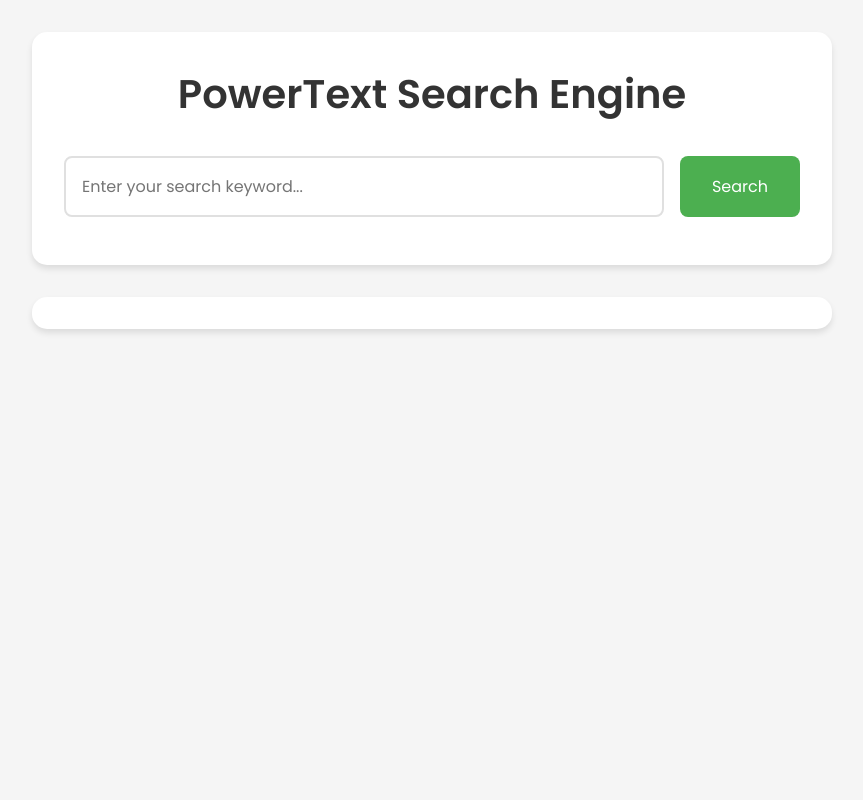
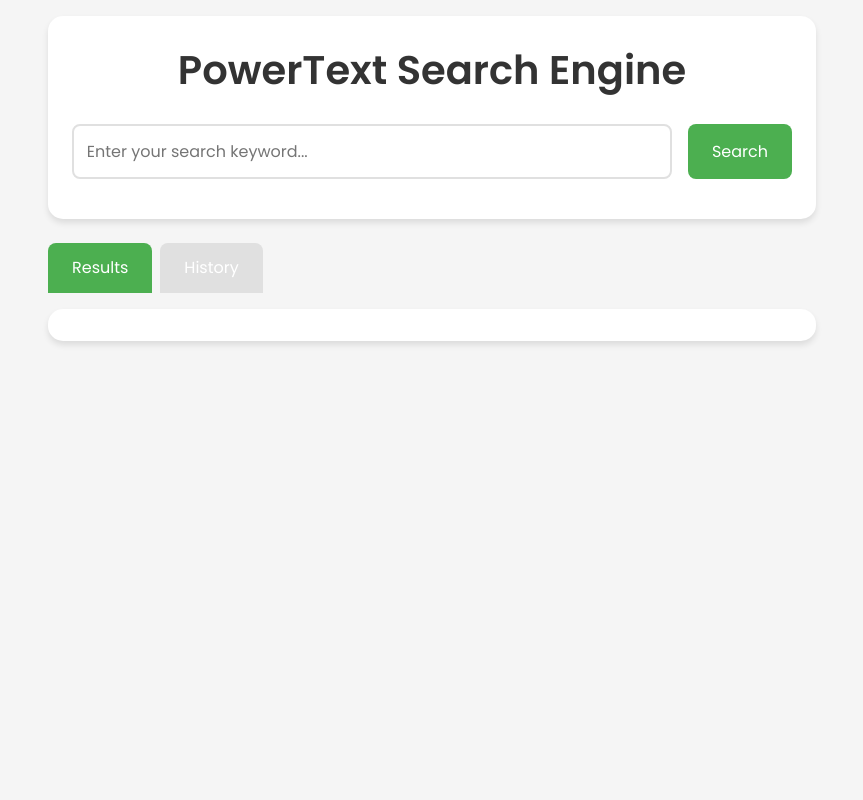
Before and after one commit to SHIHABSSS1/powertext-search, a Flask app: page / in a window 1280 px wide. Shown: the whole page, without its empty margins (208-1071 px from the left). Run offline with Flask 2, Linux system fonts and the light colour scheme.

Commit message:
Make interface fully responsive for mobile devices

```diff
--- a/templates/index.html
+++ b/templates/index.html
@@ -19,43 +19,52 @@
             display: flex;
             flex-direction: column;
             align-items: center;
-            padding: 2rem;
+            padding: 1rem;
         }
 
         .container {
             max-width: 800px;
             width: 100%;
             margin: 0 auto;
+            padding: 0 1rem;
         }
 
         .search-container {
             background: white;
-            padding: 2rem;
+            padding: 1.5rem;
             border-radius: 15px;
             box-shadow: 0 4px 6px rgba(0, 0, 0, 0.1);
-            margin-bottom: 2rem;
+            margin-bottom: 1.5rem;
         }
 
         h1 {
             color: #333;
             text-align: center;
-            margin-bottom: 2rem;
-            font-size: 2.5rem;
+            margin-bottom: 1.5rem;
+            font-size: clamp(1.8rem, 5vw, 2.5rem);
         }
 
         .search-box {
             display: flex;
+            flex-direction: column;
             gap: 1rem;
             margin-bottom: 1rem;
         }
 
+        @media (min-width: 768px) {
+            .search-box {
+                flex-direction: row;
+            }
+        }
+
         input[type="text"] {
             flex: 1;
-            padding: 1rem;
+            padding: 0.8rem;
             border: 2px solid #e0e0e0;
             border-radius: 8px;
             font-size: 1rem;
             transition: border-color 0.3s ease;
+            width: 100%;
         }
 
         input[type="text"]:focus {
@@ -64,7 +73,7 @@
         }
 
         button {
-            padding: 1rem 2rem;
+            padding: 0.8rem 1.5rem;
             background: #4CAF50;
             color: white;
             border: none;
@@ -72,37 +81,47 @@
             cursor: pointer;
             font-size: 1rem;
             transition: background 0.3s ease;
+            width: 100%;
+        }
+
+        @media (min-width: 768px) {
+            button {
+                width: auto;
+            }
         }
 
         button:hover {
             background: #45a049;
         }
 
-        .results {
+        .results, .history-container {
             background: white;
             border-radius: 15px;
             box-shadow: 0 4px 6px rgba(0, 0, 0, 0.1);
             padding: 1rem;
+            margin-bottom: 1.5rem;
+            width: 100%;
         }
 
-        .result-item {
-            padding: 1rem;
+        .result-item, .history-item {
+            padding: 0.8rem;
             border-bottom: 1px solid #e0e0e0;
             transition: background 0.3s ease;
+            word-break: break-word;
         }
 
-        .result-item:last-child {
+        .result-item:last-child, .history-item:last-child {
             border-bottom: none;
         }
 
-        .result-item:hover {
+        .result-item:hover, .history-item:hover {
             background: #f9f9f9;
         }
 
-        .no-results {
+        .no-results, .no-history {
             text-align: center;
             color: #666;
-            padding: 2rem;
+            padding: 1.5rem;
         }
 
         .loading {
@@ -124,6 +143,73 @@
             margin-left: 10px;
         }
 
+        .tabs {
+            display: flex;
+            margin-bottom: 1rem;
+            gap: 0.5rem;
+        }
+
+        .tab {
+            padding: 0.8rem 1.5rem;
+            background: #e0e0e0;
+            border: none;
+            cursor: pointer;
+            font-size: 0.9rem;
+            border-radius: 8px 8px 0 0;
+            flex: 1;
+            text-align: center;
+        }
+
+        @media (min-width: 768px) {
+            .tab {
+                flex: 0 1 auto;
+                font-size: 1rem;
+            }
+        }
+
+        .tab.active {
+            background: #4CAF50;
+            color: white;
+        }
+
+        .history-item {
+            display: flex;
+            flex-direction: column;
+            gap: 0.5rem;
+        }
+
+        @media (min-width: 768px) {
+            .history-item {
+                flex-direction: row;
+                justify-content: space-between;
+                align-items: center;
+            }
+        }
+
+        .history-info {
+            flex: 1;
+        }
+
+        .history-query {
+            font-weight: bold;
+            margin-bottom: 0.3rem;
+            word-break: break-word;
+        }
+
+        .history-time {
+            font-size: 0.8rem;
+            color: #777;
+        }
+
+        .history-repeat {
+            color: #4CAF50;
+            cursor: pointer;
+            font-weight: bold;
+            text-align: right;
+            display: inline-block;
+            padding: 0.5rem 1rem;
+        }
+
         @keyframes spin {
             to {
                 transform: rotate(360deg);
@@ -140,14 +226,34 @@
                 <button onclick="searchData()">Search</button>
             </div>
         </div>
+
+        <div class="tabs">
+            <button class="tab active" id="resultsTab" onclick="showTab('results')">Results</button>
+            <button class="tab" id="historyTab" onclick="showTab('history')">History</button>
+        </div>
+
         <div class="loading" id="loading">Searching...</div>
+
         <div class="results" id="results"></div>
+
+        <div class="history-container" id="historyContainer" style="display: none;">
+            <div id="history"></div>
+        </div>
     </div>
 
     <script>
         const searchInput = document.getElementById('searchInput');
         const resultsDiv = document.getElementById('results');
+        const historyDiv = document.getElementById('history');
+        const historyContainer = document.getElementById('historyContainer');
         const loadingDiv = document.getElementById('loading');
+        const resultsTab = document.getElementById('resultsTab');
+        const historyTab = document.getElementById('historyTab');
+
+        // Load history when page loads
+        window.addEventListener('load', function() {
+            loadHistory();
+        });
 
         // Search on Enter key press
         searchInput.addEventListener('keypress', function(e) {
@@ -156,12 +262,76 @@
             }
         });
 
+        function showTab(tabName) {
+            if (tabName === 'results') {
+                resultsDiv.style.display = 'block';
+                historyContainer.style.display = 'none';
+                resultsTab.classList.add('active');
+                historyTab.classList.remove('active');
+            } else if (tabName === 'history') {
+                resultsDiv.style.display = 'none';
+                historyContainer.style.display = 'block';
+                resultsTab.classList.remove('active');
+                historyTab.classList.add('active');
+                loadHistory();
+            }
+        }
+
+        function loadHistory() {
+            fetch('/history')
+                .then(response => response.json())
+                .then(data => {
+                    historyDiv.innerHTML = '';
+                    if (data.length === 0) {
+                        historyDiv.innerHTML = '<div class="no-history">No search history found</div>';
+                        return;
+                    }
+
+                    data.forEach(item => {
+                        const historyItem = document.createElement('div');
+                        historyItem.className = 'history-item';
+
+                        const infoDiv = document.createElement('div');
+                        infoDiv.className = 'history-info';
+
+                        const queryDiv = document.createElement('div');
+                        queryDiv.className = 'history-query';
+                        queryDiv.textContent = item.query;
+
+                        const timeDiv = document.createElement('div');
+                        timeDiv.className = 'history-time';
+                        timeDiv.textContent = `${item.timestamp} - ${item.results_count} results`;
+
+                        infoDiv.appendChild(queryDiv);
+                        infoDiv.appendChild(timeDiv);
+
+                        const repeatButton = document.createElement('span');
+                        repeatButton.className = 'history-repeat';
+                        repeatButton.textContent = 'Search Again';
+                        repeatButton.onclick = function() {
+                            searchInput.value = item.query;
+                            searchData();
+                            showTab('results');
+                        };
+
+                        historyItem.appendChild(infoDiv);
+                        historyItem.appendChild(repeatButton);
+                        historyDiv.appendChild(historyItem);
+                    });
+                })
+                .catch(error => {
+                    historyDiv.innerHTML = '<div class="no-history">Error loading search history</div>';
+                    console.error('Error:', error);
+                });
+        }
+
         function searchData() {
             const query = searchInput.value.trim();
             if (!query) return;
 
             loadingDiv.style.display = 'block';
             resultsDiv.innerHTML = '';
+            showTab('results');
 
             fetch(`/search?q=${encodeURIComponent(query)}`)
                 .then(response => response.json())
```
